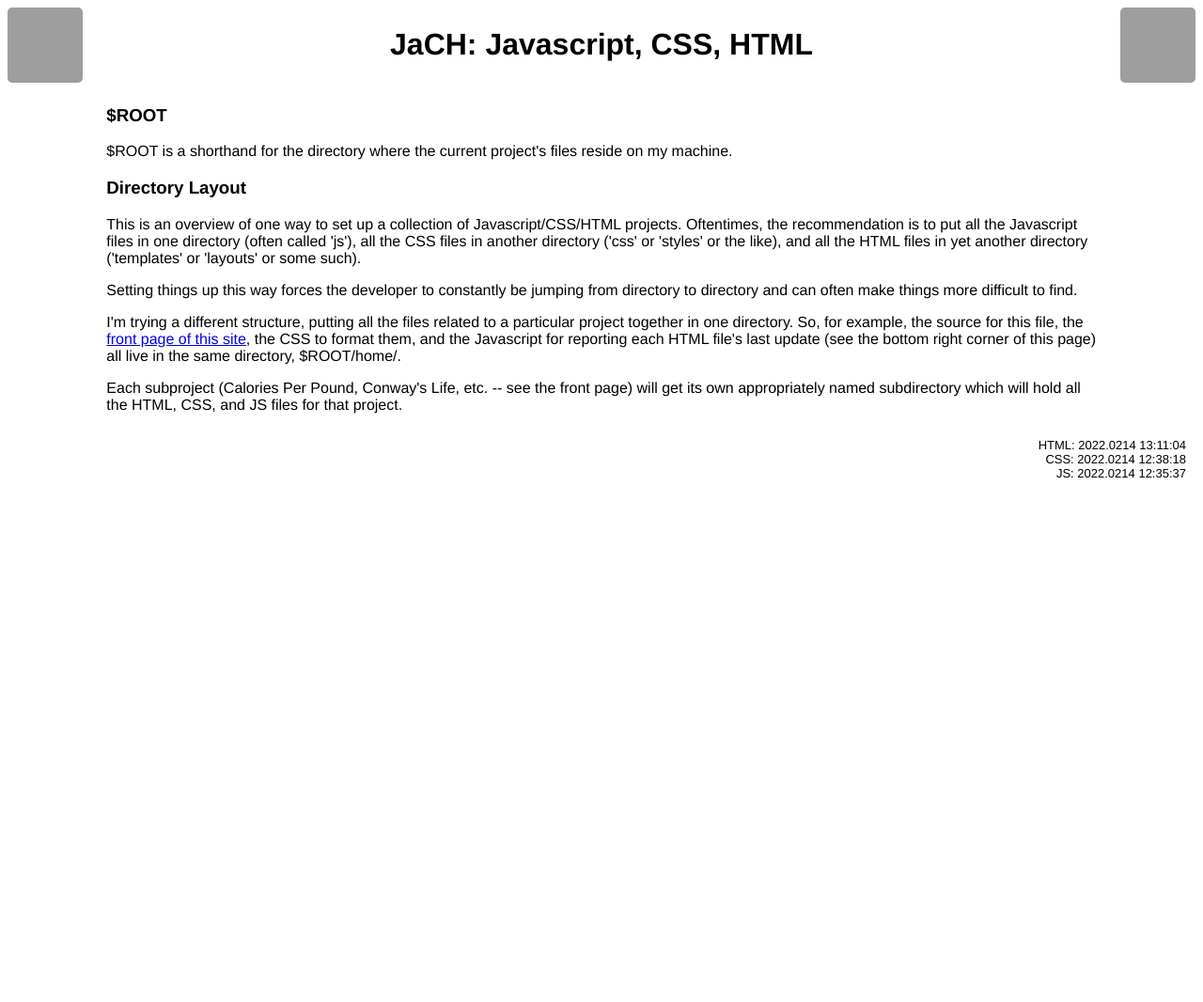
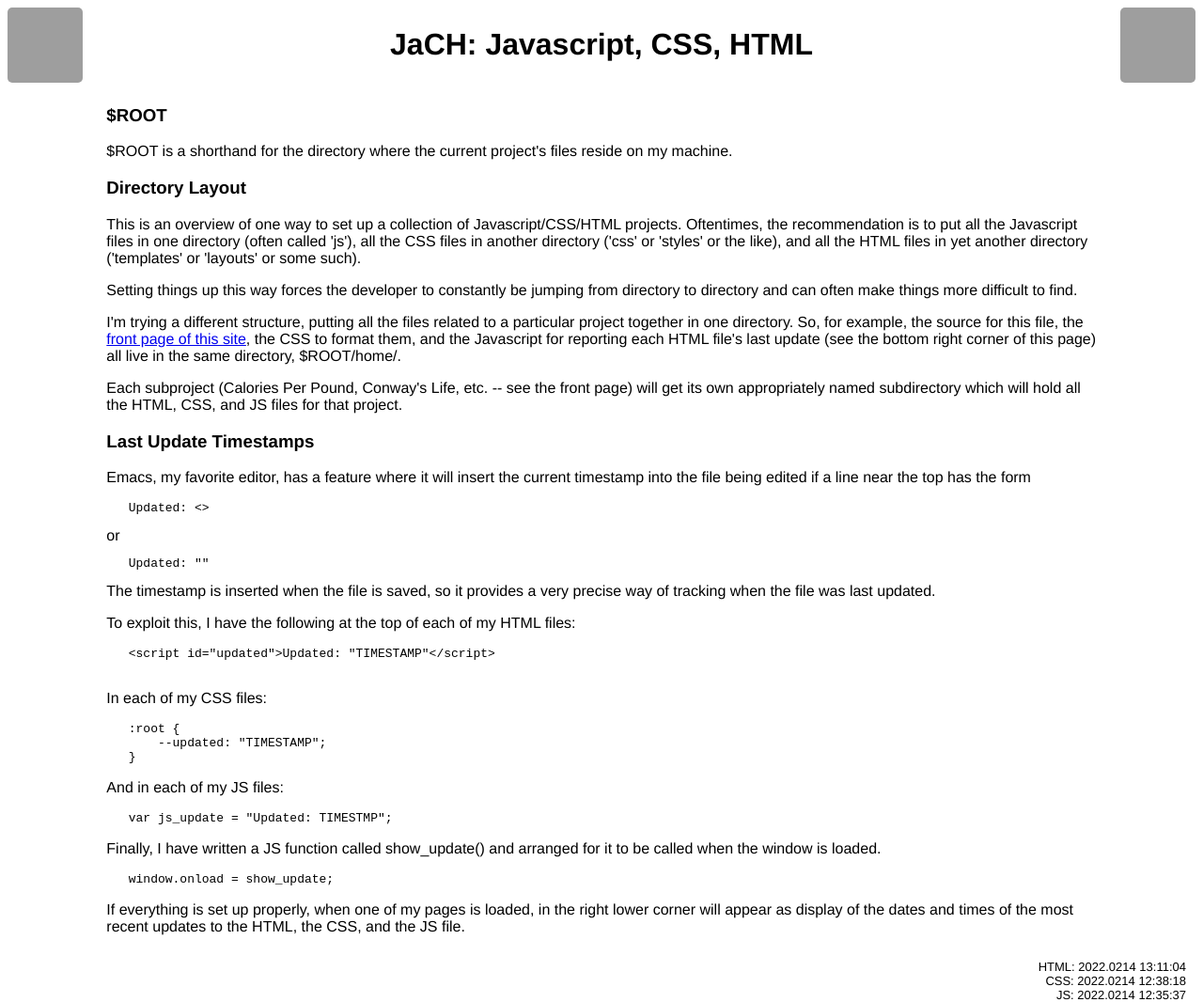
Before and after one commit to tbarron/tbarron.github.io, a Jekyll site: the page home/overview.html, which Jekyll copies as it is, in a window 1280 px wide. Shown: the whole page at 94% size. Built offline with Jekyll 4.4.1, drawn with Linux system fonts in a browser that asks for light colours; before the commit the page ends 900 px from its top, so only the background shows below that; grey boxes are pictures that could not be loaded.

Commit message:
Description of how last update timestamps are generated

```diff
--- a/home/overview.html
+++ b/home/overview.html
@@ -59,6 +59,48 @@
         <p>Each subproject (Calories Per Pound, Conway's Life, etc. -- see the
            front page) will get its own appropriately named subdirectory which
            will hold all the HTML, CSS, and JS files for that project.
+
+        <h3>Last Update Timestamps</h3>
+
+        <p>Emacs, my favorite editor, has a feature where it will insert the
+           current timestamp into the file being edited if a line near the top
+           has the form
+
+           <pre>   Updated: <></pre>
+
+           or
+
+           <pre>   Updated: ""</pre>
+
+           The timestamp is inserted when the file is saved, so it provides a
+           very precise way of tracking when the file was last updated.
+
+        <p>To exploit this, I have the following at the top of each of my HTML
+          files:
+
+          <pre>   &lt;script id="updated">Updated: "TIMESTAMP"&lt;/script>
+          </pre>
+
+        <p>In each of my CSS files:
+
+          <pre>   :root {
+       --updated: "TIMESTAMP";
+   }
+</pre>
+
+        <p>And in each of my JS files:
+
+          <pre>   var js_update = "Updated: TIMESTMP"; </pre>
+
+        <p>Finally, I have written a JS function called show_update() and
+          arranged for it to be called when the window is loaded.
+
+          <pre>   window.onload = show_update;  </pre>
+
+        <p>If everything is set up properly, when one of my pages is loaded, in
+        the right lower corner will appear as display of the dates and times of
+        the most recent updates to the HTML, the CSS, and the JS file.
+
       </div>
       <div id="last_update" class="commit"></div>
   </body>
```
